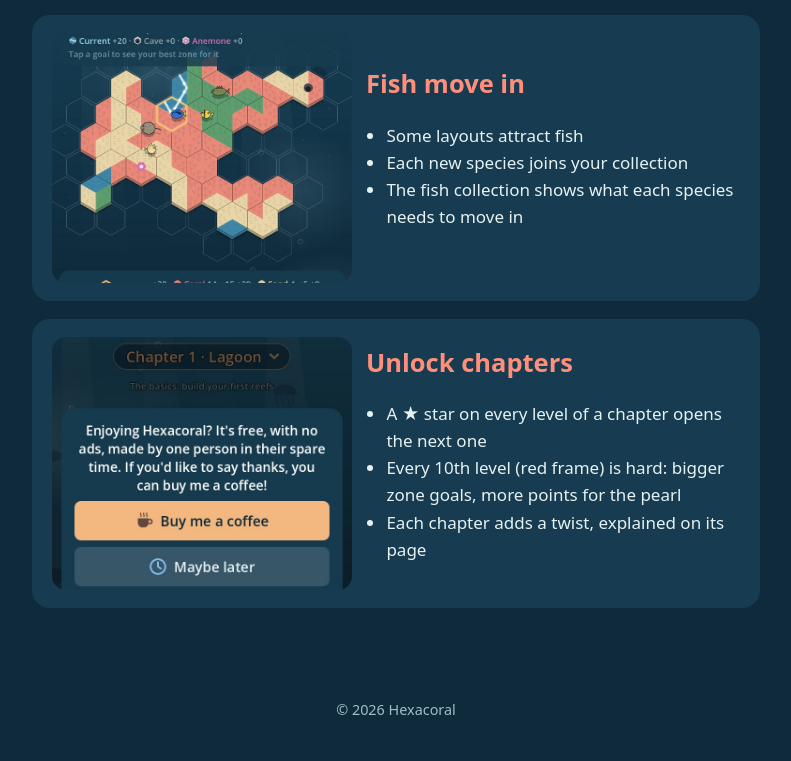
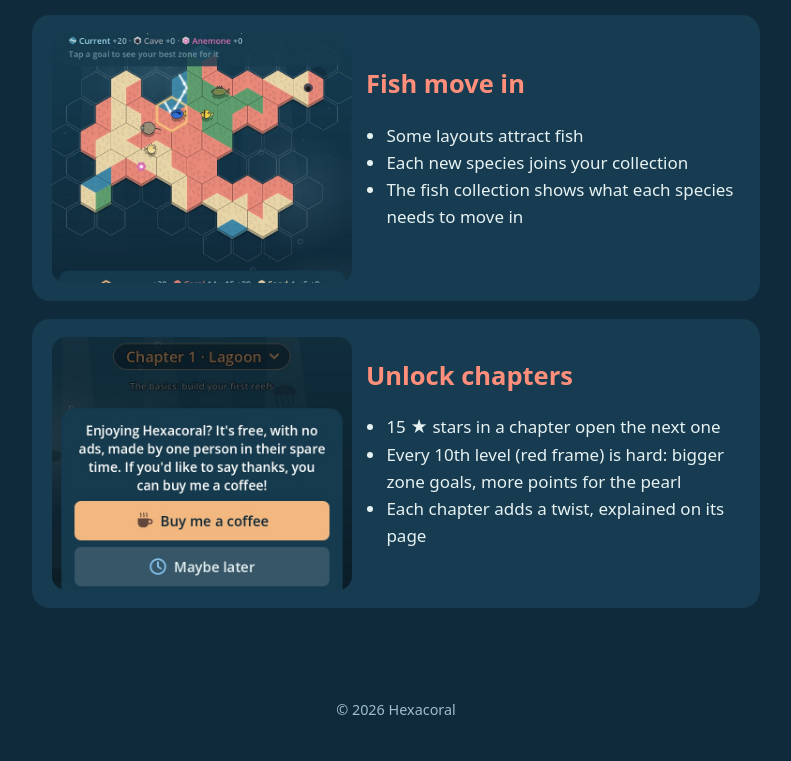
Before and after one commit to SebastienSyd/hexacoral-docs, a plain HTML site: page how-to-play.html in a window 1280 px wide. Shown: the part 2464-3225 px from the top of the page, without its empty margins (244-1035 px from the left). Drawn offline with Linux system fonts and the light colour scheme.

Commit message:
How to play: 15 stars in a chapter open the next one
Co-Authored-By: Claude Opus 5.5 <noreply@anthropic.com>

```diff
--- a/how-to-play.html
+++ b/how-to-play.html
@@ -55,7 +55,7 @@
     <li>The fish collection shows what each species needs to move in</li></ul></div></div>
 
   <div class="card step"><img src="img/howto-8.jpg" alt=""><div><h2>Unlock chapters</h2><ul>
-    <li>A ★ star on every level of a chapter opens the next one</li>
+    <li>15 ★ stars in a chapter open the next one</li>
     <li>Every 10th level (red frame) is hard: bigger zone goals, more points for the pearl</li>
     <li>Each chapter adds a twist, explained on its page</li></ul></div></div>
 </main>
```
